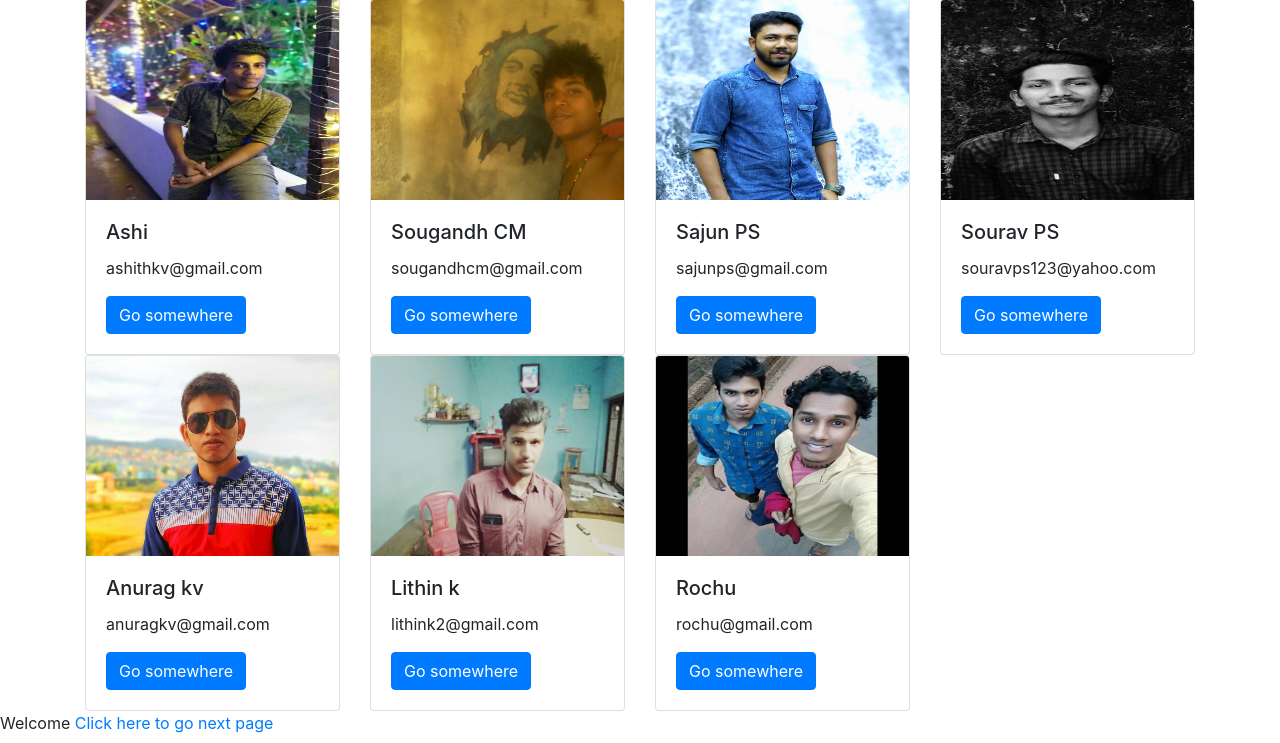
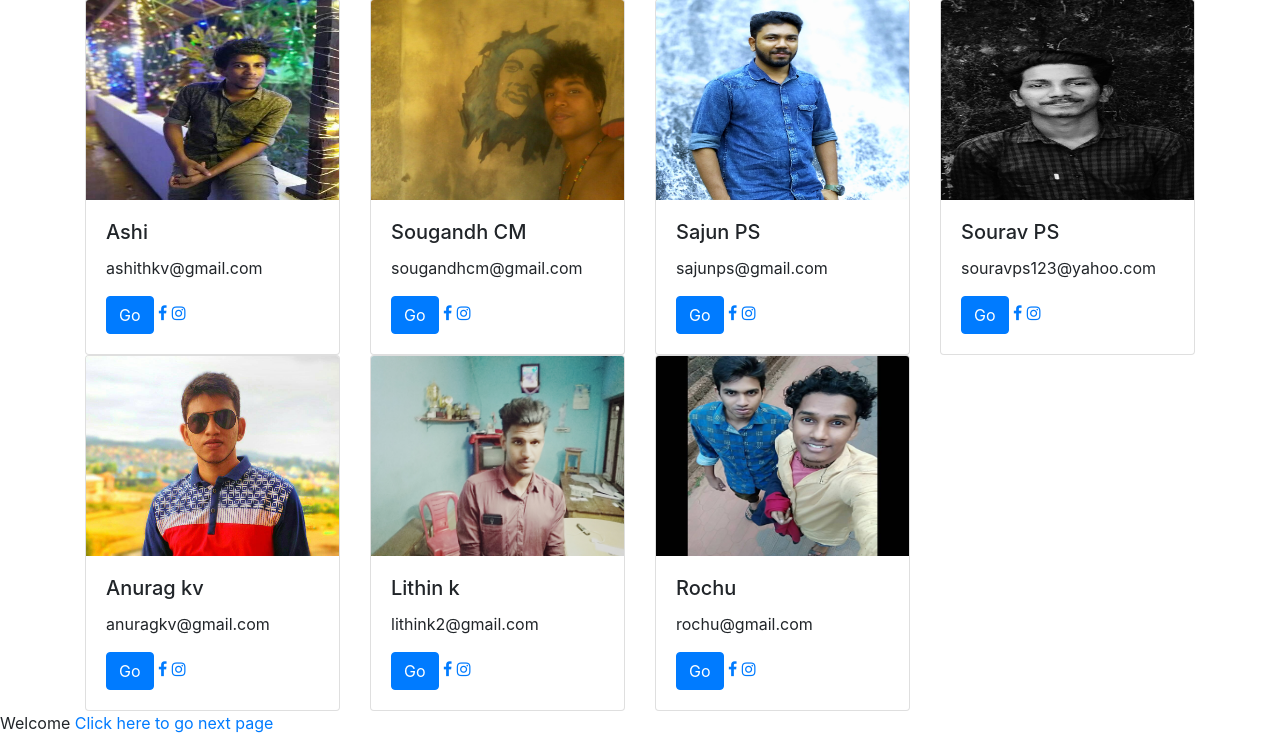
Before and after one commit to dhanushbmohan7/heroku, a Django app: page / in a window 1280 px wide. Shown: the part 57-800 px from the top of the page. Run offline with Django 3.2, Linux system fonts and the light colour scheme; data comes from the database, SQL or seed files in the repository; both versions use the stored data as it was after the commit.

Commit message:
fb and insta links added for 2

```diff
--- a/firstapp/models.py
+++ b/firstapp/models.py
@@ -6,3 +6,5 @@ class Demo(models.Model):
     age=models.IntegerField()
     email=models.EmailField(max_length=50)
     image1=models.ImageField(blank=True,null=True,upload_to='media/')
+    facebook_link=models.CharField(max_length=300,null=True,blank=True)
+    insta_link=models.CharField(max_length=300,null=True,blank=True)
--- a/firstapp/templates/index.html
+++ b/firstapp/templates/index.html
@@ -5,6 +5,7 @@
     <meta name="viewport" content="width=device-width, initial-scale=1.0">
     <title>Home page</title>
     <link rel="stylesheet" href="https://cdn.jsdelivr.net/npm/bootstrap@4.5.3/dist/css/bootstrap.min.css" integrity="sha384-TX8t27EcRE3e/ihU7zmQxVncDAy5uIKz4rEkgIXeMed4M0jlfIDPvg6uqKI2xXr2" crossorigin="anonymous">
+    <link href="https://cdnjs.cloudflare.com/ajax/libs/font-awesome/4.7.0/css/font-awesome.min.css" rel="stylesheet"/>
 </head>
 <body>
     <nav class="navbar navbar-expand-lg navbar-dark bg-dark">
@@ -48,7 +49,12 @@
   <div class="card-body">
     <h5 class="card-title">{{i.name}}</h5>
     <p class="card-text">{{i.email}}</p>
-    <a href="#" class="btn btn-primary">Go somewhere</a>
+    <a href="#" class="btn btn-primary">Go</a>
+    <a href="{{i.facebook_link}}" target="_blank"><i class="fa
+      fa-facebook"></i></a>
+          <a href="{{i.insta_link}}" target="_blank"><i class="fa fa-instagram"></i></a>
+
+
   </div>
 </div>
 </div>
```
Also changed, not shown: db.sqlite3, firstapp/migrations/0003_auto_20201109_1129.py (added), media/media/rochu.jpg (added).
